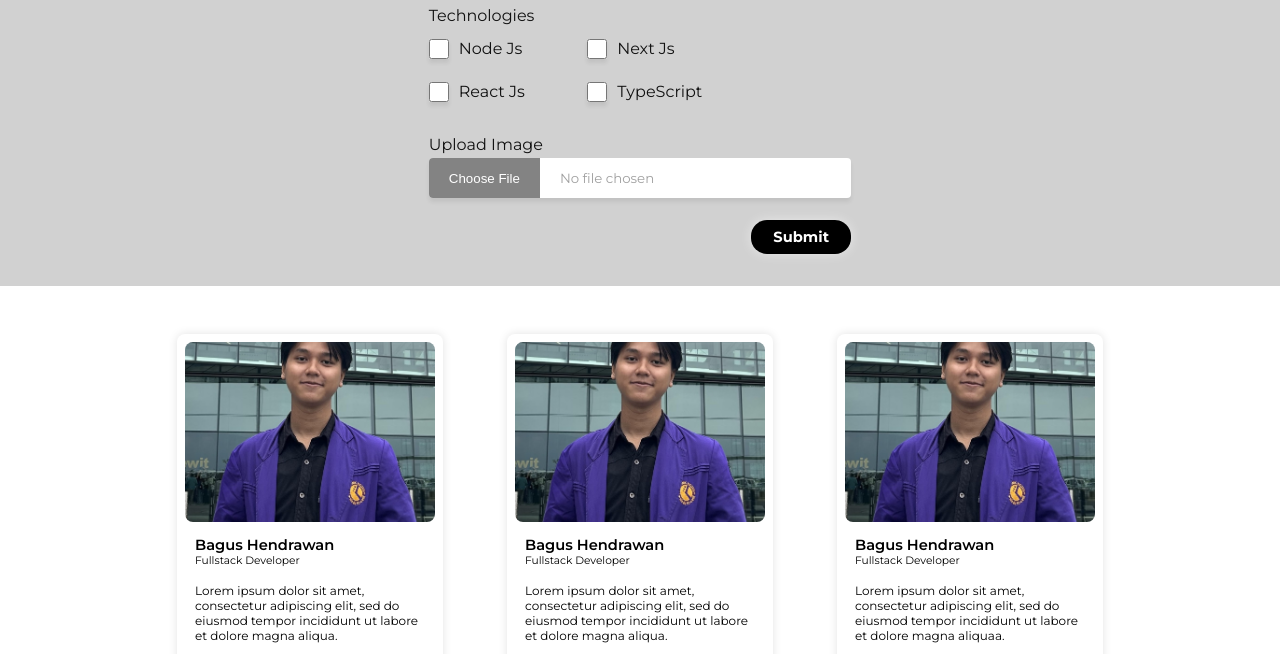
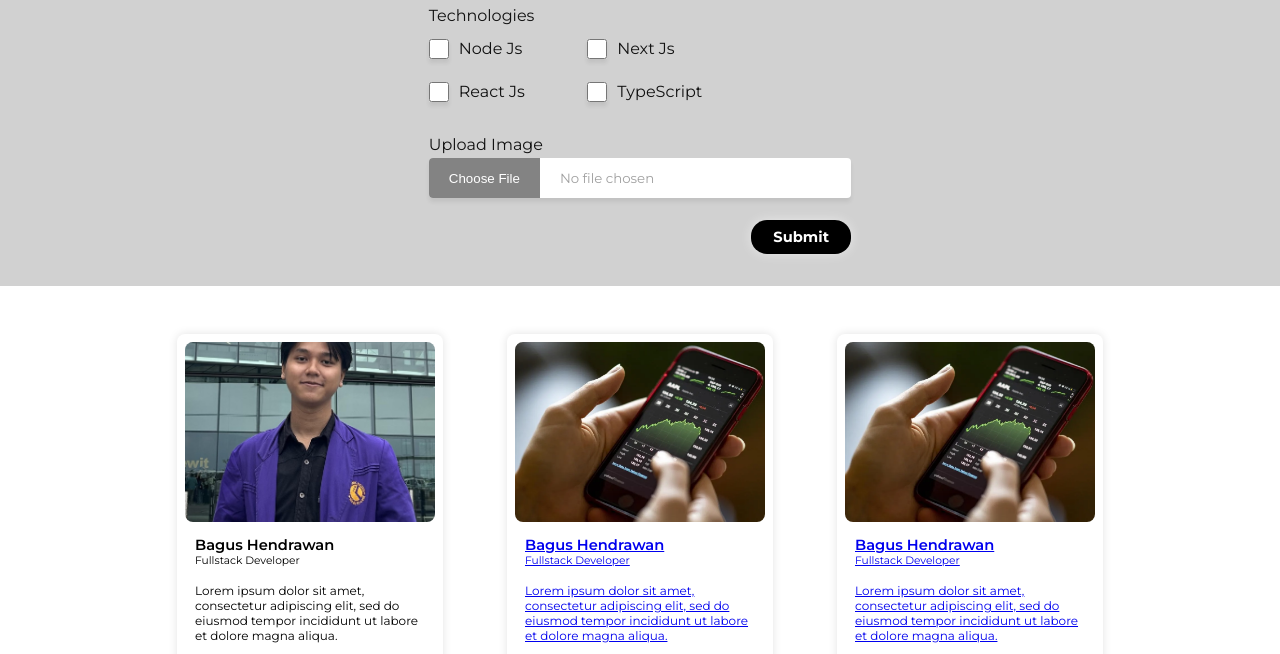
Before and after one commit to bagushendrawan/b54-personal-blog, a plain HTML site: page new-project.html in a window 1280 px wide. Shown: the part 542-1196 px from the top of the page. Drawn offline with Linux system fonts and the light colour scheme.

Commit message:
update link

```diff
--- a/new-project.html
+++ b/new-project.html
@@ -103,8 +103,9 @@
               </div>
             </div>
         </div>
+       <a href="./project-page.html">
         <div class="card">
-            <img src="./assets/img/bagus.jpg" />
+            <img src="./assets/img/project-img/960x0.webp" />
             <div>
               <h3>Bagus Hendrawan</h3>
               <p id="duration">Fullstack Developer</p>
@@ -123,13 +124,15 @@
               </div>
             </div>
         </div>
+       </a>
+       <a href="./project-page.html">
         <div class="card">
-            <img src="./assets/img/bagus.jpg" />
+            <img src="./assets/img/project-img/960x0.webp" />
             <div>
               <h3>Bagus Hendrawan</h3>
               <p id="duration">Fullstack Developer</p>
 
-              <p id="syn">Lorem ipsum dolor sit amet, consectetur adipiscing elit, sed do eiusmod tempor incididunt ut labore et dolore magna aliquaa.</p>
+              <p id="syn">Lorem ipsum dolor sit amet, consectetur adipiscing elit, sed do eiusmod tempor incididunt ut labore et dolore magna aliqua.</p>
 
               <div class="icons">
                 <i class="fa-brands fa-google-play"></i>
@@ -143,6 +146,7 @@
               </div>
             </div>
         </div>
+       </a>
 
     </section>
     <script src="./assets/js/project.js"></script>
```
Also changed, not shown: index.html (+2 -2 lines).
